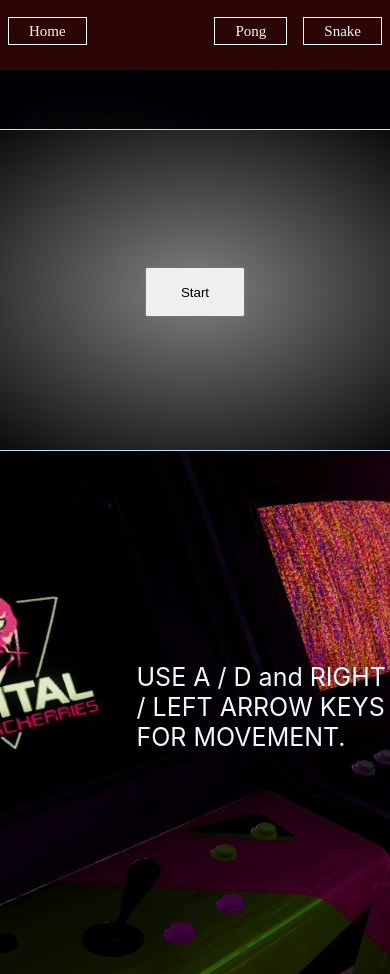
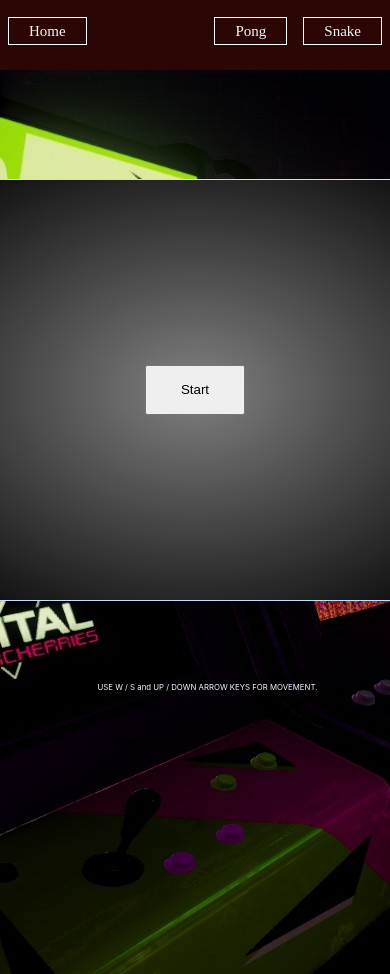
Before and after one commit to SouravMzdr/mini-arcade-games, a PHP site: page /pong.html in a window 390 px wide; the page is wider, and only the part inside the window is pictured. Run offline with PHP 8.4, Linux system fonts and the light colour scheme.

Commit message:
changed controls and implemented responsive design

```diff
--- a/css/style_index.css
+++ b/css/style_index.css
@@ -2,53 +2,77 @@
     margin: 0;
     padding: 0;
 }
-.bg{
-    position: fixed;
-    top: 70px;
-    width: 100%;
-    height: 100%;
+body{
     background-image: url('../images/arcade2.jpg');
     background-repeat: no-repeat;
 }
-
 .text{
     left: 50%;
-    top: 25%;
+    top: 20vh;
     transform: translate(-50%,-50%);
 
     position: absolute;
     color: #f1f1f1;
     font-family: -apple-system, BlinkMacSystemFont, 'Segoe UI', Roboto, Oxygen, Ubuntu, Cantarell, 'Open Sans', 'Helvetica Neue', sans-serif;
     font-weight: 600;
-    font-size: 80px;
+    font-size: 5vw;
 }
 .container{
+
     display: flex;
     justify-content: space-around;
     z-index: 10;
     transform: translate(-50%,-50%);
-    left: 50%;
+    left: 55%;
     top: 55%;
-    width: 900px;
-    height: 350px;
+    width: 70vw;
+    height: 40vh;
     position: fixed;
     color: #f1f1f1;
+    flex: 0 1 auto;
 
 
 }
 
+@media only screen and (max-height: 720px) {
+    .container {
+        display: none;
+    }
+}
+
+
 .snake{
-    width: 360px;
+    width: 30vw;
+    height: 40vh;
     background-image: url('../images/snake.png');
     background-size: contain;
+    background-repeat: no-repeat;
+    transition: 0.5s ease;
 }
 
+.snake:hover{
+    width: 35vw;
+    height: 45vh;
+}
+
+
 .pong{
-    width: 360px;
-    background-image: url('../images/pong.png');
-    background-position: center;
-    background-size: cover;
+    width: 30vw;
+    height: 40vh;
+    background-image: url('../images/pong2_scaled.jpg');
+    background-size: contain;
+    background-repeat: no-repeat;
+    transition: 0.5s ease;
+}
+.pong:hover{
+    width: 35vw;
+    height: 45vh;
+}
 
+@media only screen and (min-height: 720px) {
+    .btn button {
+        display: none;
+    }
 }
 
 .btn{
@@ -58,12 +82,10 @@
     transform: translate(-50%,-50%);
     left: 50%;
     top: 75%;
-    width: 900px;
+    width: 50vw;
     height: 50px;
     position: fixed;
-  transition: 0.5 ease;
-
-    /* color: #f1f1f1; */
+    transition: 0.5s ease;
 }
 
 .btn button{
@@ -73,7 +95,7 @@
     border: black solid 1px;
     font-family: -apple-system, BlinkMacSystemFont, 'Segoe UI', Roboto, Oxygen, Ubuntu, Cantarell, 'Open Sans', 'Helvetica Neue', sans-serif;
     font-size: 20px;
-    transition: 0.5 ease;
+    transition: 0.5s ease;
 
 }
 
@@ -81,4 +103,13 @@
   transition: 0.5 ease;
   background: black;
   color: white;
+  border: 1px solid white ;
+  width:250px;
+  height: 60px;
 }
+
+.btn button:hover{
+  transition: 0.5 ease;
+  background: black;
+  color: white;
+}
--- a/css/style_navbar.css
+++ b/css/style_navbar.css
@@ -5,8 +5,19 @@
     position: fixed;
     width: 100%;
     height: 70px;
+    z-index: 1;
 }
 
+@media only screen and (max-height: 720px) {
+    .navbar-contents{
+        display: none;
+    }
+}
+@media only screen and (max-width: 300px) {
+    .navbar-contents{
+        display: none;
+    }
+}
 
 .navbar-contents li{
     display: inline;
--- a/css/style_pong.css
+++ b/css/style_pong.css
@@ -2,7 +2,10 @@
     padding:0;
     margin: 0;
 }
-
+body{
+    background-image: url('../images/arcade2.jpg');
+    background-repeat: no-repeat;
+}
 
 canvas{
     background-image:
@@ -11,18 +14,20 @@ canvas{
         black
     );
     margin: 0 auto;
+    display: block;
     border: solid 1px #c6deff;
 
 }
 .wrapper{
+    position: absolute;
+    top: 40%;
     left: 50%;
-    top: 30%;
-    position: absolute;
     transform: translate(-50%,-50%);
-}
+    }
+
 .container_start{
     position: absolute;
-    top: 30%;
+    top: 40%;
     left: 50%;
     transform: translate(-50%,-50%);
 }
@@ -37,9 +42,15 @@ button{
 
 .controls{
     position: fixed;
-    top:68%;
+    top:70%;
     color: aliceblue;
-    left: 35%;
-    font-size: 25px;
+    left: 25vw;
+    font-size: 2vw;
     font-family: -apple-system, BlinkMacSystemFont, 'Segoe UI', Roboto, Oxygen, Ubuntu, Cantarell, 'Open Sans', 'Helvetica Neue', sans-serif;
 }
+
+@media only screen and (max-height:720px){
+   .controls{
+        display:none;
+    }
+}
--- a/index.html
+++ b/index.html
@@ -28,11 +28,9 @@
         </div>
 
         <div class="container">
-            <div class="snake">
-
+            <div class="snake" onclick="window.location.href ='snake.html'">
             </div>
-            <div class="pong">
-
+            <div class="pong" onclick="window.location.href=' pong.html'">
             </div>
         </div>
         <div class="btn">
--- a/js/pong.js
+++ b/js/pong.js
@@ -27,33 +27,33 @@ var canvas = document.getElementById("myCanvas");
 
                 function keyDownHandler(event){
                     switch(event.keyCode){
-                        case 37:
+                        case 38:
                             leftPressed = true;
                             break;
-                        case 39:
+                        case 40:
                             rightPressed = true;
                             break;
-                        case 65:
+                        case 87:
                             console.log("65");
                             aPressed = true;
                             break;
-                        case 68:
+                        case 83:
                             dPressed = true;
                             break;
                     }
                 }
                 function keyUpHandler(event){
                     switch(event.keyCode){
-                        case 37:
+                        case 38:
                             leftPressed = false;
                             break;
-                        case 39:
+                        case 40:
                             rightPressed = false;
                             break;
-                        case 65:
+                        case 87:
                             aPressed = false;
                               break;
-                        case 68:
+                        case 83:
                             dPressed = false;
                             break;
                     }
--- a/pong.html
+++ b/pong.html
@@ -24,7 +24,7 @@
             <div class="bg">
             </div>
         <div class="wrapper">
-                <canvas id="myCanvas" width="480" height="320"></canvas>
+                <canvas id="myCanvas" width="580" height="420"></canvas>
         </div>
         <div class="container_start">
             <div id="start" onclick="draw();this.style.visibility= 'hidden';">
@@ -32,7 +32,7 @@
             </div>
         </div>
         <div class="controls">
-            USE A / D and RIGHT / LEFT ARROW KEYS FOR MOVEMENT.
+            USE W / S and UP / DOWN ARROW KEYS FOR MOVEMENT.
         </div>
         <script type="text/javascript" src="./js/pong.js"></script>
 
--- a/snake.html
+++ b/snake.html
@@ -8,6 +8,7 @@
         <link rel="stylesheet" href="./css/style_snake.css">
         <link rel="stylesheet" href="./css/style_navbar.css">
         <link rel="stylesheet" href="./css/style_index.css">
+
     </head>
     <body>
 
```
Also changed, not shown: css/style_snake.css (+9 -3 lines), js/snake.js (+23 -9 lines), images/pong2_scaled.jpg (added). Lines whose indentation alone changed are shown as unchanged.
